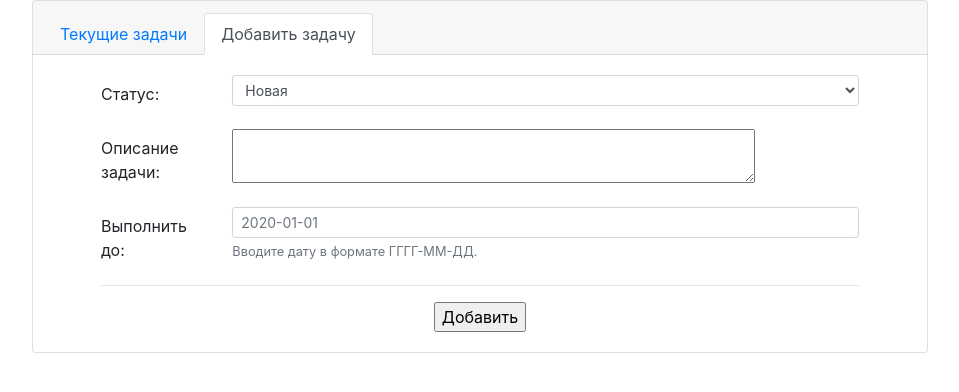
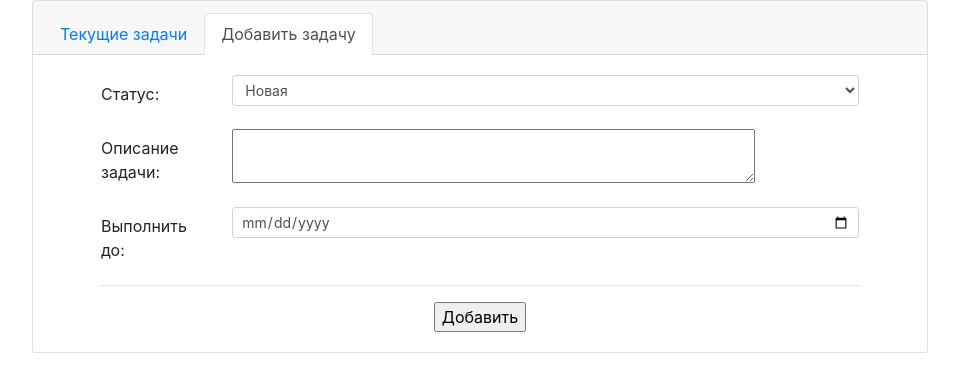
Before and after one commit to nrbksv/to_do_list, a Django app: page /add/ in a window 1280 px wide. Shown: the top 392 px of the page, without its empty margins (160-1119 px from the left). Run offline with Django 3.2, Linux system fonts and the light colour scheme; some libraries are stand-ins or nearby versions.

Commit message:
Fixed date input.

```diff
--- a/to_do_list/task/templates/add_task.html
+++ b/to_do_list/task/templates/add_task.html
@@ -33,8 +33,7 @@
             <div class="form-group row">
                 <label class="col-sm-2 col-form-label label">Выполнить до:</label>
                 <div class="col-sm-10">
-                    <input class="form-control form-control-sm" type="text" name="deadline" placeholder="2020-01-01">
-                    <small id="HelpBlock" class="form-text text-muted">Вводите дату в формате ГГГГ-ММ-ДД.</small>
+                    <input class="form-control form-control-sm" type="date" name="deadline">
                 </div>
             </div>
             <hr>
```
